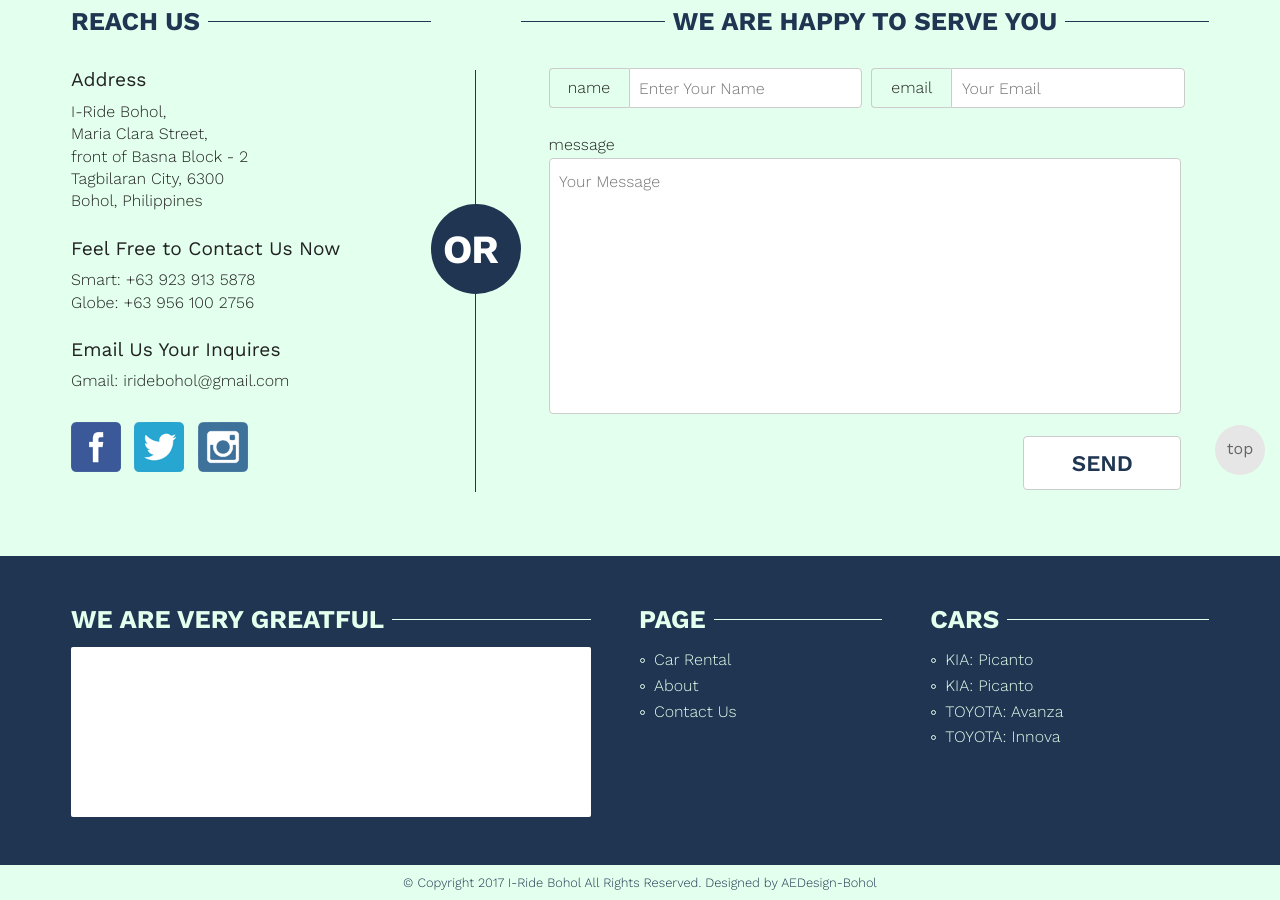
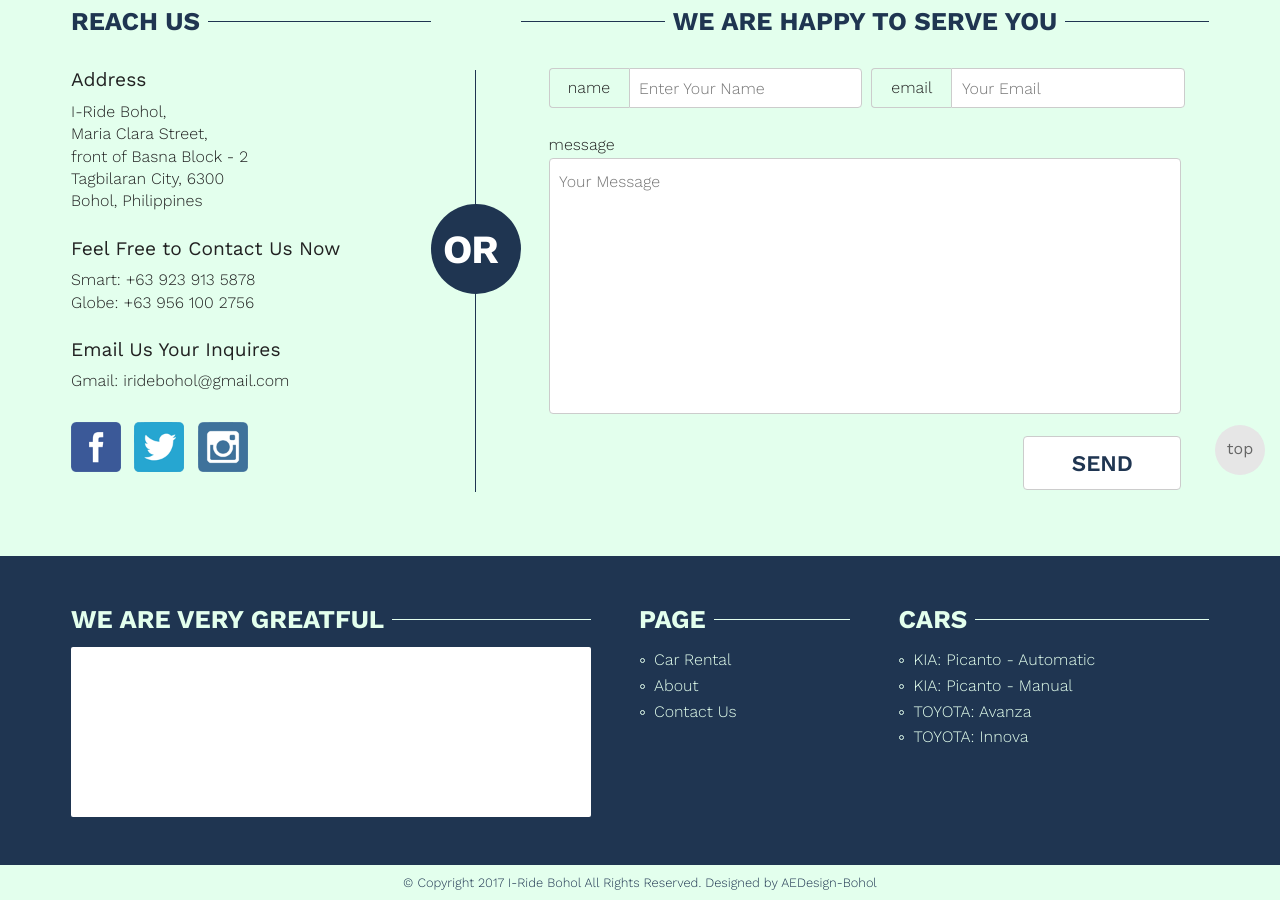
Before and after one commit to indaysite/i-ridebohol, a Jekyll site: the page built from index.html, in a window 1280 px wide and 900 px high, scrolled down 3406 px. Built offline with Jekyll 4.4.1, drawn with Linux system fonts in a browser that asks for light colours; some web fonts are replaced; grey boxes are pictures that could not be loaded.

Commit message:
Add files via upload

```diff
--- a/_includes/footer.html
+++ b/_includes/footer.html
@@ -22,7 +22,7 @@
             <ul class='sub-items'>
                {% assign items = site.for-rent | where: 'category', 'car' %}
                {% for post in items %}
-               <li class='sub-item'><a href='{{site.baseurl}}{{post.url}}'><span class='cap'>{{post.brand}}</span>: {{post.model}}</a></li>
+               <li class='sub-item'><a href='{{site.baseurl}}{{post.url}}'><span class='cap'>{{post.brand}}</span>: {{post.model}} {% if post.suffix %}- {{ post.suffix }} {% endif %}</a></li>
                {% endfor %}
             </ul>
          </div>
```
